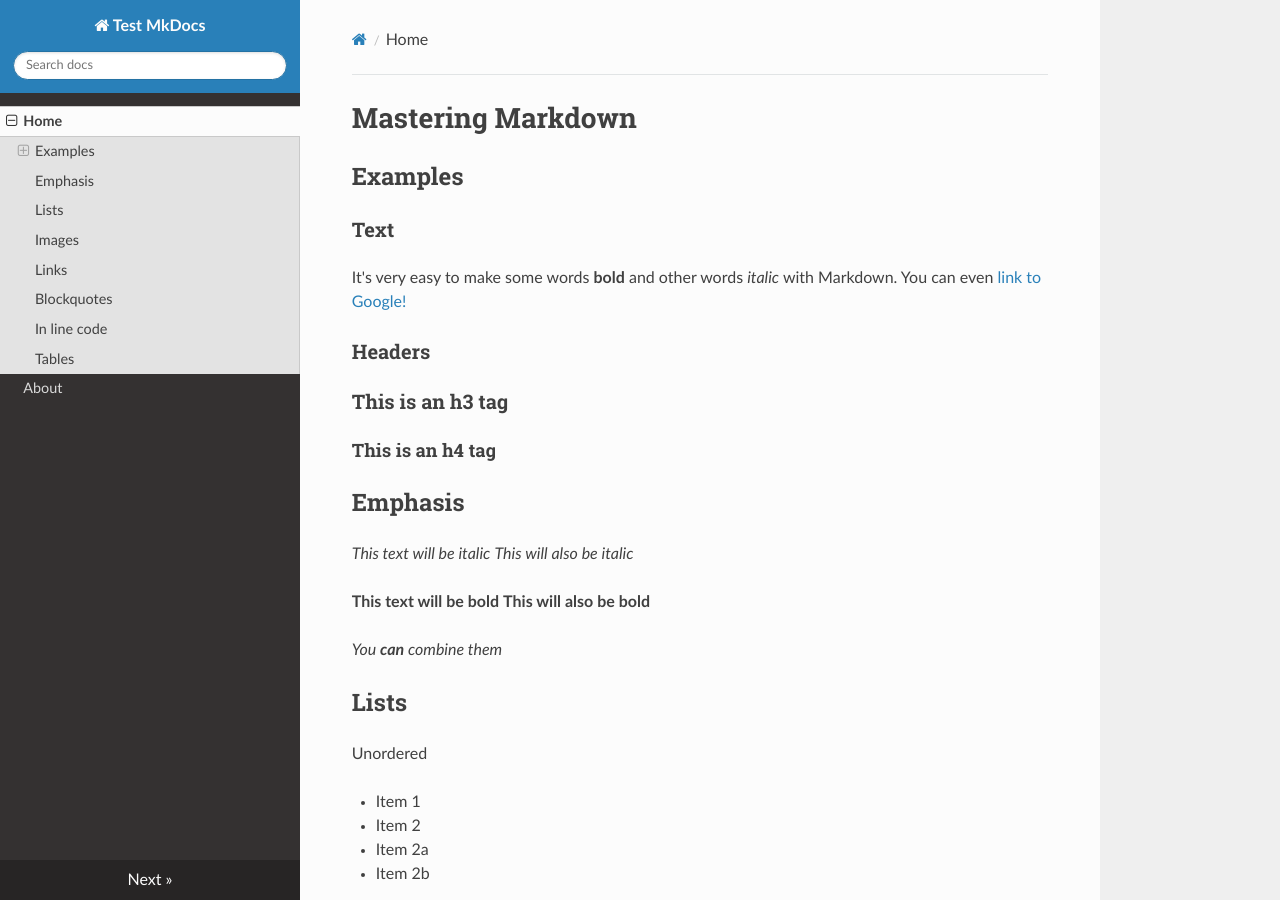
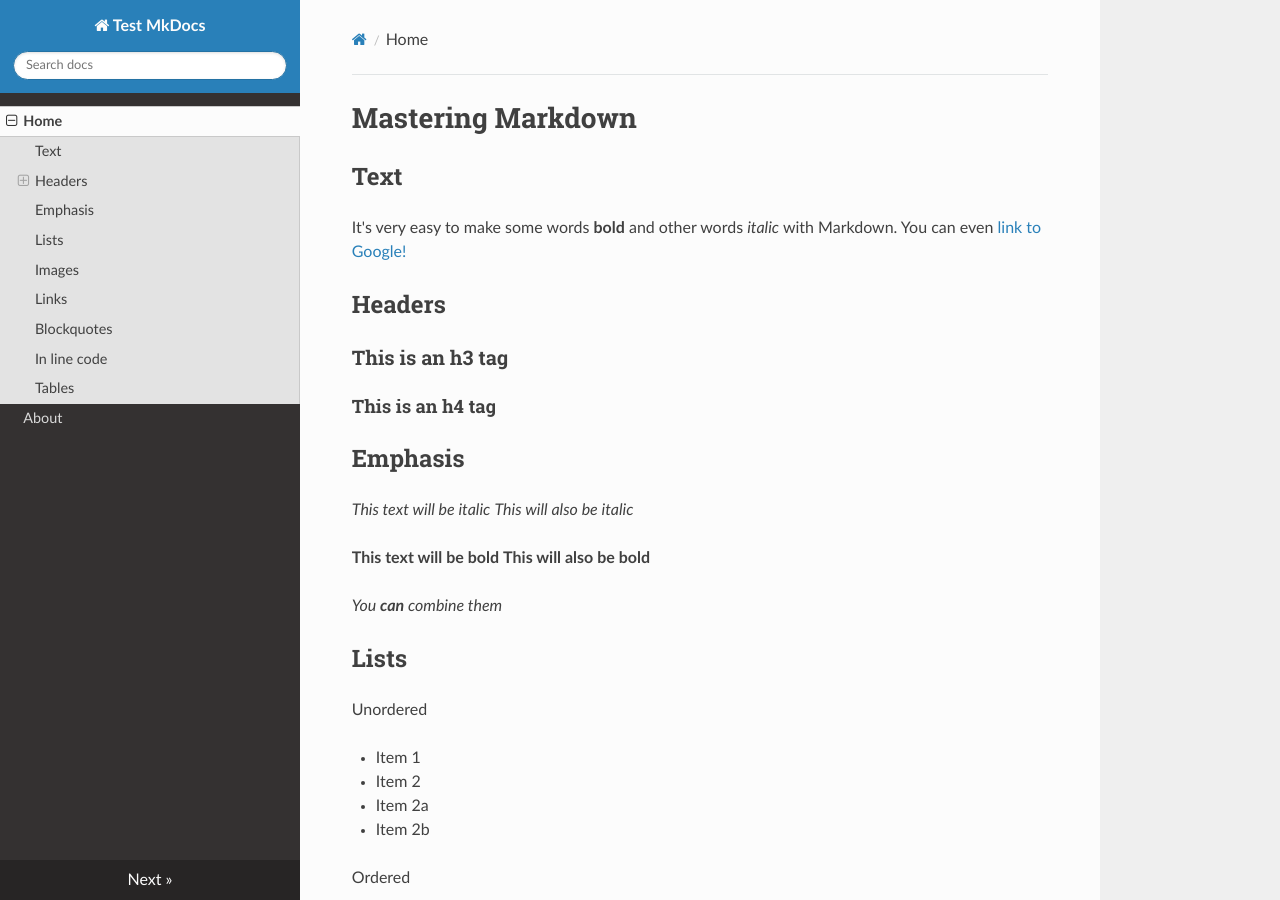
Before and after one commit to marlon-git/my-project, an MkDocs documentation site: the page built from docs/index.md, in a window 1280 px wide and 900 px high. Built offline with MkDocs 1.6.1, drawn with Linux system fonts in a browser that asks for light colours; nearby versions of some CDN libraries.

Commit message:
Change layout again

```diff
--- a/docs/index.md
+++ b/docs/index.md
@@ -1,12 +1,10 @@
 # Mastering Markdown
 
-## Examples
-
-### Text
+## Text
 
 It's very easy to make some words **bold** and other words *italic* with Markdown. You can even [link to Google!](http://google.com)
 
-### Headers
+## Headers
 
 ### This is an h3 tag
 
```
